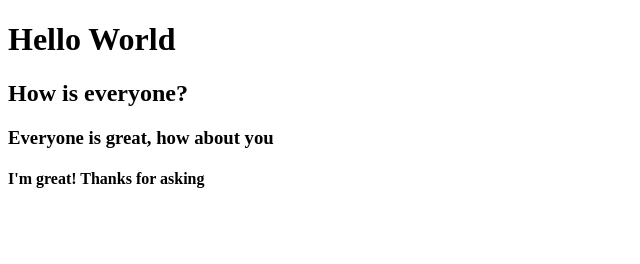
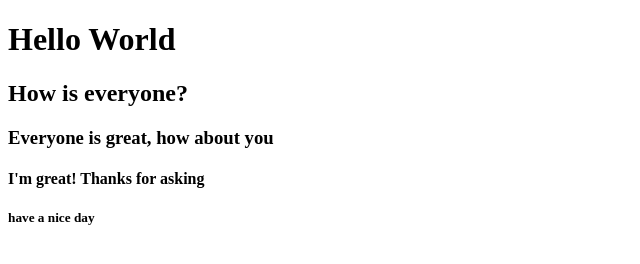
Before and after one commit to jbosegre/team-repo, a plain HTML site: page index.html in a window 1280 px wide. Shown: the full height of the page, 0-640 px from the left. Drawn offline with Linux system fonts and the light colour scheme.

Commit message:
add header 5 in index page

```diff
--- a/index.html
+++ b/index.html
@@ -12,5 +12,6 @@
     <h2>How is everyone?</h2>
     <h3>Everyone is great, how about you</h3>
     <h4>I'm great! Thanks for asking</h4>
+    <h5>have a nice day</h5>
 </body>
 </html>
```
